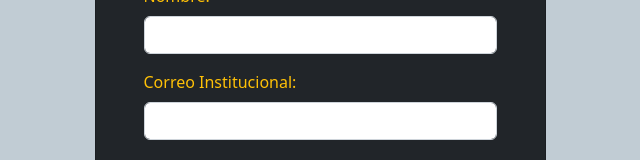
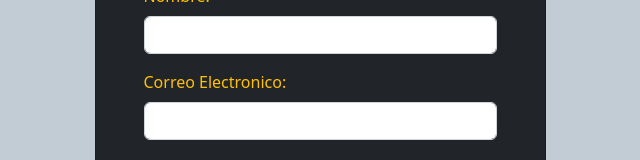
Before and after one commit to DanPancho/TinderPuce, a Next.js app: page /Register/NewUser in a window 1280 px wide. Shown: the part 253-413 px from the top of the page, without its empty margins (320-960 px from the left). Built offline with nearby package versions, Linux system fonts and the light colour scheme; no server answers.

Commit message:
Correcciones

```diff
--- a/src/components/login/UILogin/InicioSesion.jsx
+++ b/src/components/login/UILogin/InicioSesion.jsx
@@ -19,7 +19,7 @@ const InicioSesion = () => {
                 </div>
                   <form className="px-5 form" onSubmit={formik.handleSubmit} autoComplete={'off'}>
                   <div className="mb-3">
-                    <label className="w-100 form-label" >Correo Institucional:</label>
+                    <label className="w-100 form-label" >Correo Electronico:</label>
                     <input
                       className="form-control"
                       type="email"
--- a/src/components/login/UILogin/Register.jsx
+++ b/src/components/login/UILogin/Register.jsx
@@ -33,7 +33,7 @@ const Register = () => {
                   </div>
                 </div>
                 <div className="mb-3">
-                  <label className="form-label" >Correo Institucional: </label>
+                  <label className="form-label" >Correo Electronico: </label>
                   <input
                     className="form-control"
                     type="email"
```
